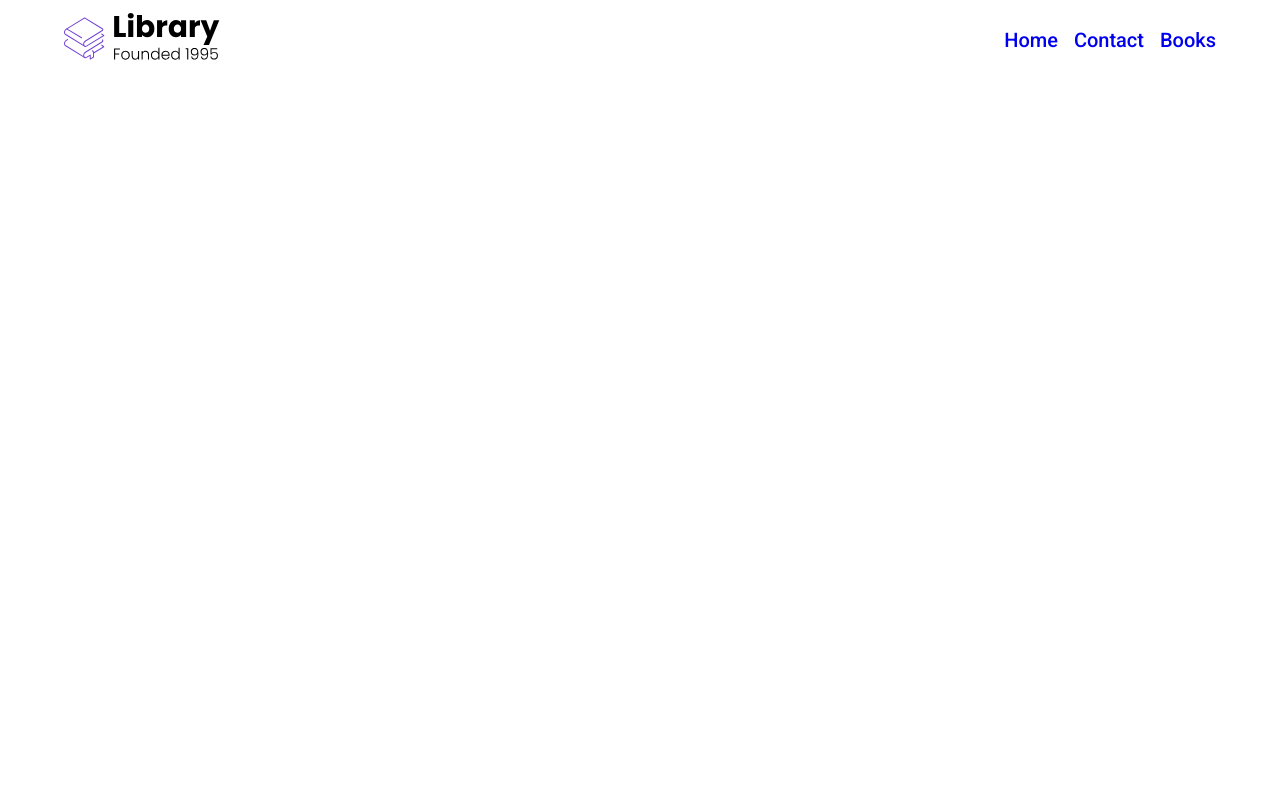
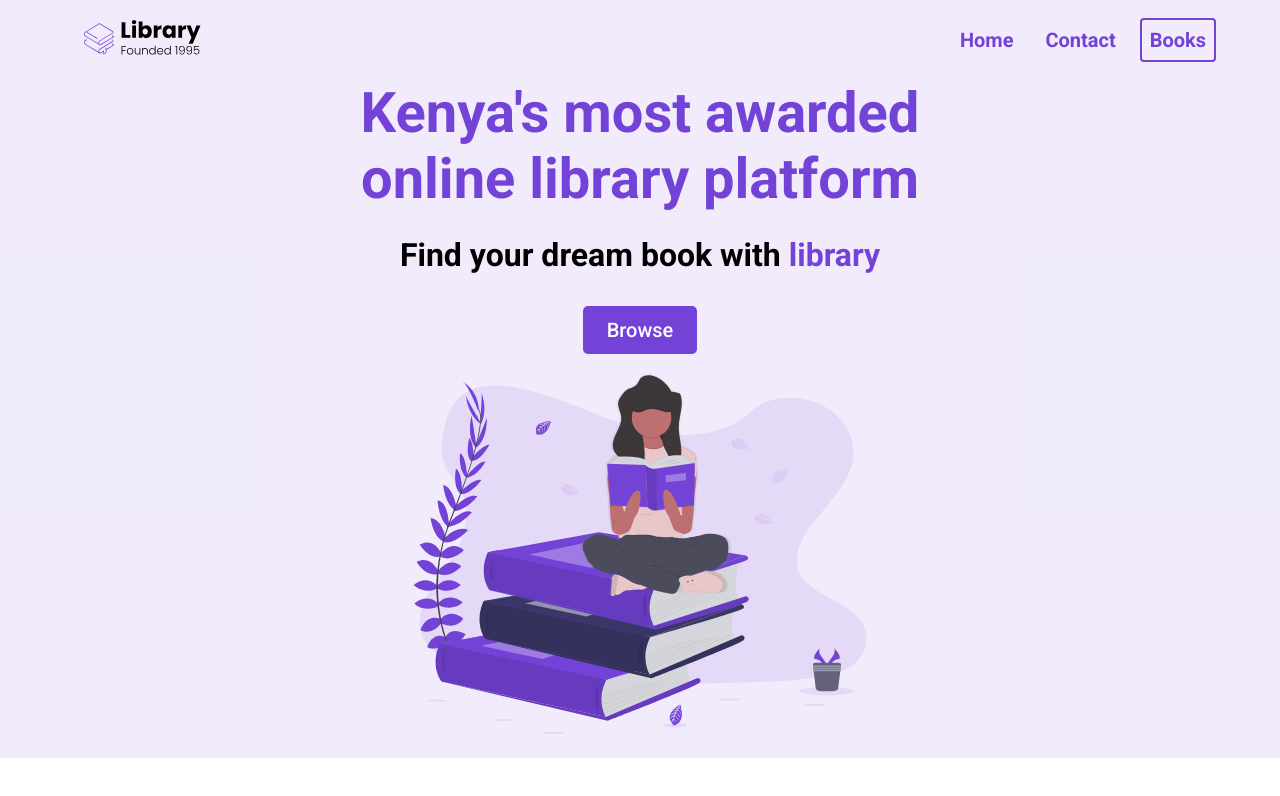
Before and after one commit to saiyanka/ecommerce, a plain HTML site: page index.html in a window 1280 px wide. Drawn offline with Linux system fonts and the light colour scheme.

Commit message:
landing done

```diff
--- a/index.html
+++ b/index.html
@@ -8,18 +8,29 @@
     <link rel="stylesheet" href="style.css">
 </head>
 <body>
+    <section id="landing">
     <nav>
         <div class="nav__container">
             <img class="logo" src="./assets/Library.svg" alt="">
         <ul class="nav__links">
-            <li><a href="#" class="nav__link">Home</a></li>
-            <li><a href="#" class="nav__link">Contact</a></li>
-            <li><a href="#" class="nav__link">Books</a></li>
+            <li><a href="#" class="nav__link ">Home</a></li>
+            <li><a href="#" class="nav__link ">Contact</a></li>
+            <li><a href="#" class="nav__link nav__link--primary">Books</a></li>
         </ul>
     </div>
     </nav>
     <header>
-
+<div class="header__container">
+    <div class="header__description">
+        <h1> Kenya's most awarded online library platform</h1>
+        <h2>Find your dream book with <span class="purple">library</span></h2>
+        <button class="btn">Browse</button>
+    </div>
+    <figure class="header__img--wrapper">
+        <img src="./assets/Undraw_Books.svg" alt="">
+    </figure>
+</div>
     </header>
+</section>
 </body>
 </html>
--- a/style.css
+++ b/style.css
@@ -10,9 +10,31 @@
 
 ul {
     display: flex;
+
+}
+
+li {
     list-style: none;
 }
 
+.purple {
+    color: #7342d6;
+
+}
+
+img {
+    width: 100%;
+    height: 100%;
+    max-height: 50vh;
+    padding: 20px;
+}
+
+button {
+    cursor: pointer;
+}
+button:active {
+    transform: translateY(1px);
+}
 
 
 
@@ -30,17 +52,79 @@ nav {
     align-items: center;
     padding: 0 24px;
 }
+
 .logo {
     width: 160px;
 }
+
 .nav__link{
     margin-left: 16px;
     text-decoration: none;
     font-size: 20px;
-    color #7342d6
+    color: #7342d6;
+    padding: 8px;
+    font-weight:bold;
 
 }
 
+.nav__link:hover {
+    text-decoration: underline;
+}
+
+.nav__link--primary {
+    border: 2px solid #7342d6;
+    border-radius: 4px;
+}
+
+.nav__link--primary:hover {
+    text-decoration: none;
+}
+#landing {
+    background-color: rgba(115,66,214,0.1);
+}
+
+header {
+    height: calc(100vh-80px);
+}
+.header__container {
+    width: 100%;
+    max-width: 720px;
+    margin: 0 auto;
+    height:100%;
+    display: flex;
+    flex-direction: column;
+    justify-content: space-around;
+}
+.header__description {
+    display: flex;
+    flex-direction: column;
+    align-items: center;
+}
+
+header__img--wrapper {
+    padding: 20px;
+
+}
+h1 {
+    font-size: 56px;
+    color: #7342d6;
+    margin-bottom: 24px;
+    text-align: center;
+}
+h2{
+    text-align: center;
+    font-size: 32px;
+    margin-bottom: 32px;
+}
+
+.btn {
+    background-color: #7342d6;
+    color: white;
+    padding: 12px 24px;
+    font-size: 20px;
+    border-radius: 5px;
+    border: none;
+}
 /*Navigation*/
 /*Navigation*/
 /*Navigation */
```
